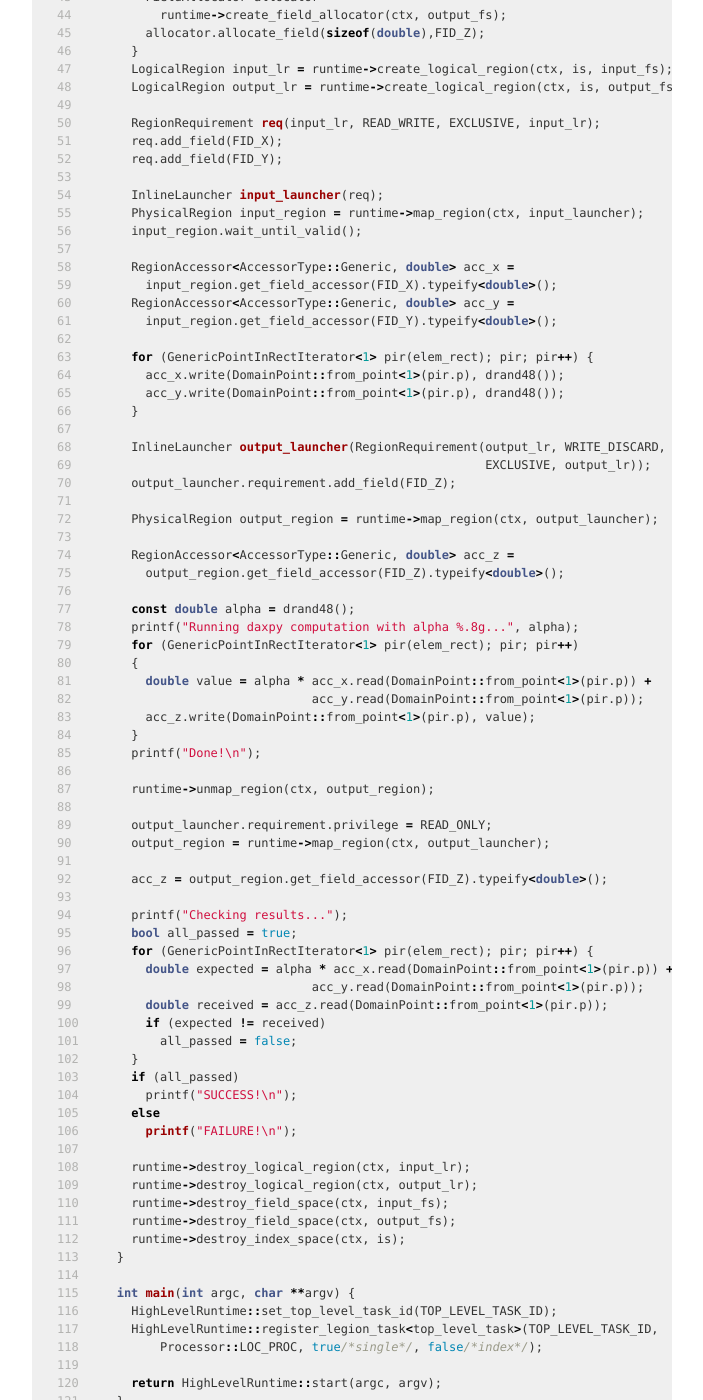
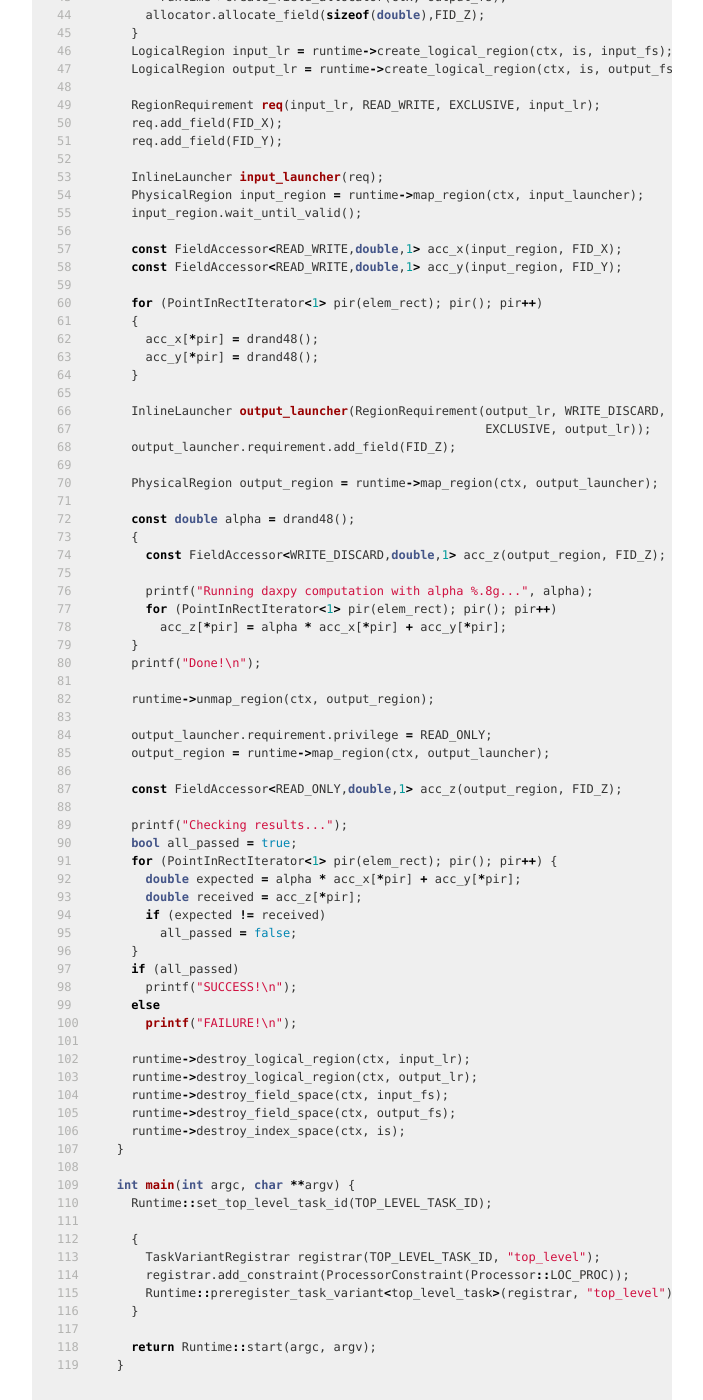
Before and after one commit to apryakhin/legion.stanford.edu, a Jekyll site: the page built from tutorial05.md, in a window 1280 px wide and 1400 px high, scrolled down 6188 px. Shown: the whole window, without its empty margins (288-991 px from the left). Built offline with Jekyll 4.4.1, drawn with Linux system fonts in a browser that asks for light colours; nearby versions of some CDN libraries; some of the changed text lies outside the part shown.

Commit message:
Update code for tutorial 5.

```diff
--- a/tutorial05.md
+++ b/tutorial05.md
@@ -375,15 +375,14 @@ and report the result (lines 93-103). Finally,
 we clean up our resources (lines 107-111).
 
 Next Example: [Privileges](/tutorial/privileges.html)
-<br/>
 Previous Example: [Logical Regions](/tutorial/logical_regions.html)
 
-{% highlight cpp linenos %}#include <cstdio>
+{% highlight cpp linenos %}
+#include <cstdio>
 #include <cassert>
 #include <cstdlib>
 #include "legion.h"
-using namespace LegionRuntime::HighLevel;
-using namespace LegionRuntime::Accessor;
+using namespace Legion;
 
 enum TaskIDs {
   TOP_LEVEL_TASK_ID,
@@ -397,20 +396,20 @@ enum FieldIDs {
 
 void top_level_task(const Task *task,
                     const std::vector<PhysicalRegion> &regions,
-                    Context ctx, HighLevelRuntime *runtime) {
+                    Context ctx, Runtime *runtime) {
   int num_elements = 1024;
   {
-    const InputArgs &command_args = HighLevelRuntime::get_input_args();
-    for (int i = 1; i < command_args.argc; i++) {
+    const InputArgs &command_args = Runtime::get_input_args();
+    for (int i = 1; i < command_args.argc; i++)
+    {
       if (!strcmp(command_args.argv[i],"-n"))
         num_elements = atoi(command_args.argv[++i]);
     }
   }
   printf("Running daxpy for %d elements...\n", num_elements);
 
-  Rect<1> elem_rect(Point<1>(0),Point<1>(num_elements-1));
-  IndexSpace is = runtime->create_index_space(ctx,
-                          Domain::from_rect<1>(elem_rect));
+  Rect<1> elem_rect(0,num_elements-1);
+  IndexSpace is = runtime->create_index_space(ctx, elem_rect);
   FieldSpace input_fs = runtime->create_field_space(ctx);
   {
     FieldAllocator allocator =
@@ -435,14 +434,13 @@ void top_level_task(const Task *task,
   PhysicalRegion input_region = runtime->map_region(ctx, input_launcher);
   input_region.wait_until_valid();
 
-  RegionAccessor<AccessorType::Generic, double> acc_x =
-    input_region.get_field_accessor(FID_X).typeify<double>();
-  RegionAccessor<AccessorType::Generic, double> acc_y =
-    input_region.get_field_accessor(FID_Y).typeify<double>();
+  const FieldAccessor<READ_WRITE,double,1> acc_x(input_region, FID_X);
+  const FieldAccessor<READ_WRITE,double,1> acc_y(input_region, FID_Y);
 
-  for (GenericPointInRectIterator<1> pir(elem_rect); pir; pir++) {
-    acc_x.write(DomainPoint::from_point<1>(pir.p), drand48());
-    acc_y.write(DomainPoint::from_point<1>(pir.p), drand48());
+  for (PointInRectIterator<1> pir(elem_rect); pir(); pir++)
+  {
+    acc_x[*pir] = drand48();
+    acc_y[*pir] = drand48();
   }
 
   InlineLauncher output_launcher(RegionRequirement(output_lr, WRITE_DISCARD,
@@ -451,16 +449,13 @@ void top_level_task(const Task *task,
 
   PhysicalRegion output_region = runtime->map_region(ctx, output_launcher);
 
-  RegionAccessor<AccessorType::Generic, double> acc_z =
-    output_region.get_field_accessor(FID_Z).typeify<double>();
+  const double alpha = drand48();
+  {
+    const FieldAccessor<WRITE_DISCARD,double,1> acc_z(output_region, FID_Z);
 
-  const double alpha = drand48();
-  printf("Running daxpy computation with alpha %.8g...", alpha);
-  for (GenericPointInRectIterator<1> pir(elem_rect); pir; pir++)
-  {
-    double value = alpha * acc_x.read(DomainPoint::from_point<1>(pir.p)) +
-                           acc_y.read(DomainPoint::from_point<1>(pir.p));
-    acc_z.write(DomainPoint::from_point<1>(pir.p), value);
+    printf("Running daxpy computation with alpha %.8g...", alpha);
+    for (PointInRectIterator<1> pir(elem_rect); pir(); pir++)
+      acc_z[*pir] = alpha * acc_x[*pir] + acc_y[*pir];
   }
   printf("Done!\n");
 
@@ -469,14 +464,13 @@ void top_level_task(const Task *task,
   output_launcher.requirement.privilege = READ_ONLY;
   output_region = runtime->map_region(ctx, output_launcher);
 
-  acc_z = output_region.get_field_accessor(FID_Z).typeify<double>();
+  const FieldAccessor<READ_ONLY,double,1> acc_z(output_region, FID_Z);
 
   printf("Checking results...");
   bool all_passed = true;
-  for (GenericPointInRectIterator<1> pir(elem_rect); pir; pir++) {
-    double expected = alpha * acc_x.read(DomainPoint::from_point<1>(pir.p)) +
-                           acc_y.read(DomainPoint::from_point<1>(pir.p));
-    double received = acc_z.read(DomainPoint::from_point<1>(pir.p));
+  for (PointInRectIterator<1> pir(elem_rect); pir(); pir++) {
+    double expected = alpha * acc_x[*pir] + acc_y[*pir];
+    double received = acc_z[*pir];
     if (expected != received)
       all_passed = false;
   }
@@ -493,10 +487,14 @@ void top_level_task(const Task *task,
 }
 
 int main(int argc, char **argv) {
-  HighLevelRuntime::set_top_level_task_id(TOP_LEVEL_TASK_ID);
-  HighLevelRuntime::register_legion_task<top_level_task>(TOP_LEVEL_TASK_ID,
-      Processor::LOC_PROC, true/*single*/, false/*index*/);
+  Runtime::set_top_level_task_id(TOP_LEVEL_TASK_ID);
 
-  return HighLevelRuntime::start(argc, argv);
+  {
+    TaskVariantRegistrar registrar(TOP_LEVEL_TASK_ID, "top_level");
+    registrar.add_constraint(ProcessorConstraint(Processor::LOC_PROC));
+    Runtime::preregister_task_variant<top_level_task>(registrar, "top_level");
+  }
+
+  return Runtime::start(argc, argv);
 }
 {% endhighlight %}
```
